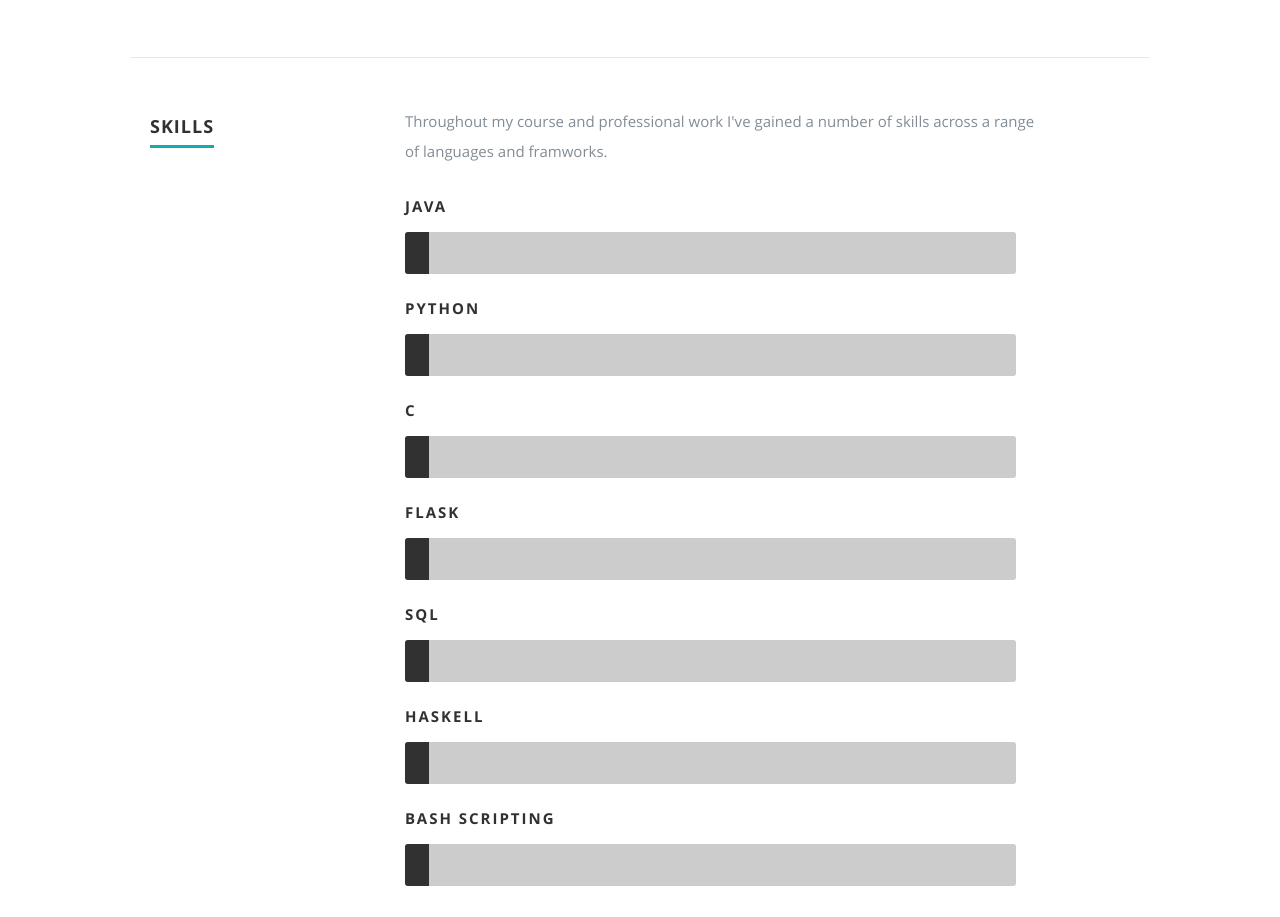
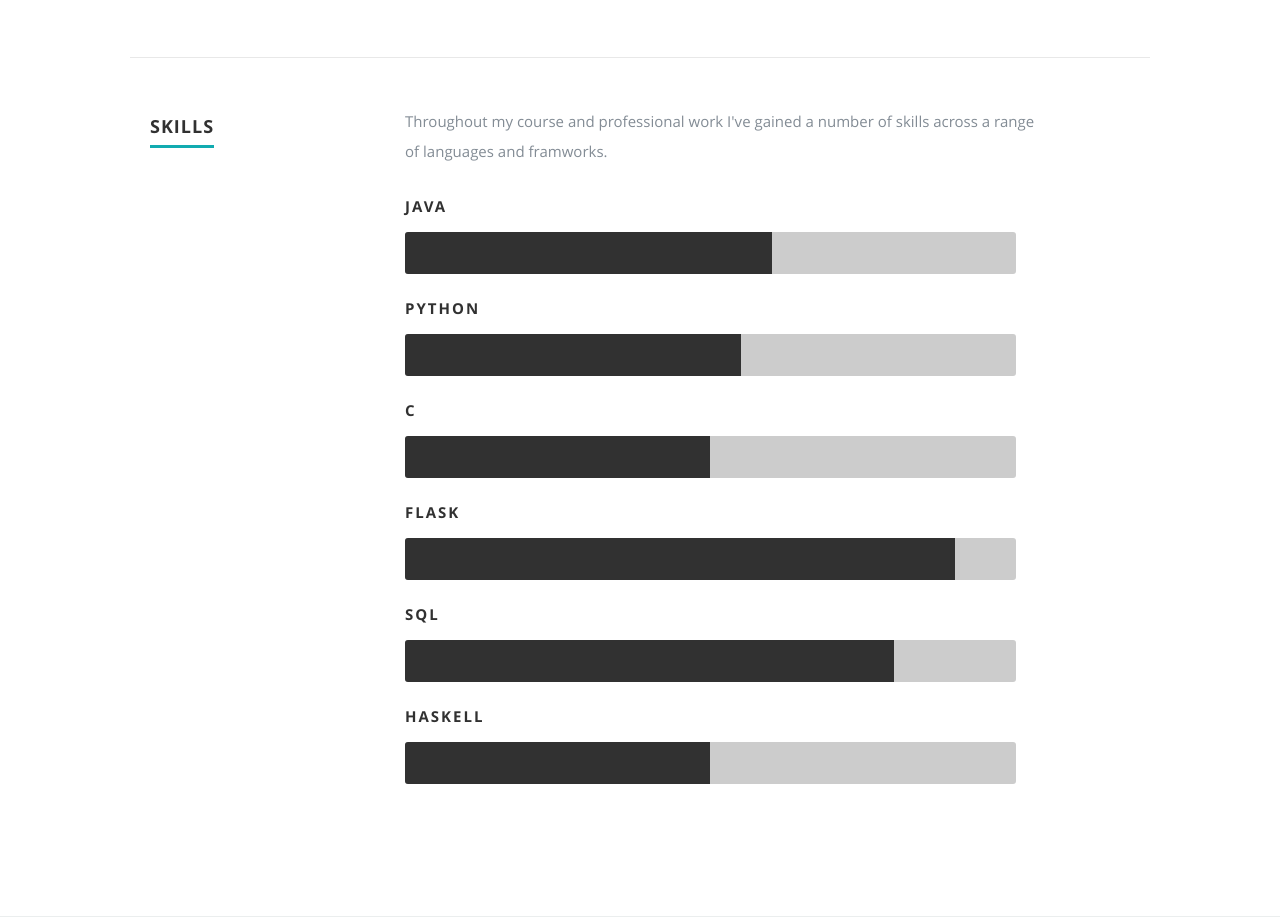
Before and after one commit to mikeyPower/cv_site, a Flask app: page / in a window 1280 px wide. Shown: the part 2298-3215 px from the top of the page. Run offline with Flask 2, Linux system fonts and the light colour scheme; parts of the project's set-up code (start-up, migrations or seed data) failed here and were passed over; some libraries are stand-ins or nearby versions.

Commit message:
further changes

```diff
--- a/app/static/css/layout.css
+++ b/app/static/css/layout.css
@@ -325,83 +325,84 @@ ul#nav li.current a { color: #F06000; }
    border-radius: 3px 0 0 3px;
 }
 
-.photoshop {
+.java {
   	width: 60%;
-  	-moz-animation: photoshop 2s ease;
-  	-webkit-animation: photoshop 2s ease;
+  	-moz-animation: java 2s ease;
+  	-webkit-animation: java 2s ease;
 }
-.illustrator {
+.python {
   	width: 55%;
-  	-moz-animation: illustrator 2s ease;
-  	-webkit-animation: illustrator 2s ease;
+  	-moz-animation: python 2s ease;
+  	-webkit-animation: python 2s ease;
 }
-.wordpress {
+.c {
   	width: 50%;
-  	-moz-animation: wordpress 2s ease;
-  	-webkit-animation: wordpress 2s ease;
+  	-moz-animation: c 2s ease;
+  	-webkit-animation: c 2s ease;
 }
-.css {
+.flask {
   	width: 90%;
-  	-moz-animation: css 2s ease;
-  	-webkit-animation: css 2s ease;
+  	-moz-animation: flask 2s ease;
+  	-webkit-animation: flask 2s ease;
 }
-.html5 {
+.sql {
   	width: 80%;
-  	-moz-animation: html5 2s ease;
-  	-webkit-animation: html5 2s ease;
+  	-moz-animation: sql 2s ease;
+  	-webkit-animation: sql 2s ease;
 }
-.jquery {
+.haskell {
   	width: 50%;
-  	-moz-animation: jquery 2s ease;
-  	-webkit-animation: jquery 2s ease;
+  	-moz-animation: haskell 2s ease;
+  	-webkit-animation: haskell 2s ease;
 }
 
-@-moz-keyframes photoshop {
+@-moz-keyframes java {
   0%   { width: 0px;  }
   100% { width: 60%;  }
 }
-@-moz-keyframes illustrator {
+@-moz-keyframes python {
   0%   { width: 0px;  }
   100% { width: 55%;  }
 }
-@-moz-keyframes wordpress {
+@-moz-keyframes c {
   0%   { width: 0px;  }
   100% { width: 50%;  }
 }
-@-moz-keyframes css {
+@-moz-keyframes flask {
   0%   { width: 0px;  }
   100% { width: 90%;  }
 }
-@-moz-keyframes html5 {
+@-moz-keyframes sql {
   0%   { width: 0px;  }
   100% { width: 80%;  }
 }
-@-moz-keyframes jquery {
+@-moz-keyframes haskell {
   0%   { width: 0px;  }
   100% { width: 50%;  }
 }
 
-@-webkit-keyframes photoshop {
+
+@-webkit-keyframes java {
   0%   { width: 0px;  }
   100% { width: 60%;  }
 }
-@-webkit-keyframes illustrator {
+@-webkit-keyframes python {
   0%   { width: 0px;  }
   100% { width: 55%;  }
 }
-@-webkit-keyframes wordpress {
+@-webkit-keyframes c {
   0%   { width: 0px;  }
   100% { width: 50%;  }
 }
-@-webkit-keyframes css {
+@-webkit-keyframes flask {
   0%   { width: 0px;  }
   100% { width: 90%;  }
 }
-@-webkit-keyframes html5 {
+@-webkit-keyframes sql {
   0%   { width: 0px;  }
   100% { width: 80%;  }
 }
-@-webkit-keyframes jquery {
+@-webkit-keyframes haskell {
   0%   { width: 0px;  }
   100% { width: 50%;  }
 }
--- a/app/templates/about_me.html
+++ b/app/templates/about_me.html
@@ -4,7 +4,7 @@
 
       <div class="three columns">
 
-         <img class="profile-pic"  src="images/profilepic.jpg" alt="" />
+         <img class="profile-pic"  src="static/images/profilepic.jpg" alt="" />
 
       </div>
 
--- a/app/templates/contact.html
+++ b/app/templates/contact.html
@@ -51,7 +51,7 @@
                <div>
                   <button class="submit">Submit</button>
                   <span id="image-loader">
-                     <img alt="" src="images/loader.gif">
+                     <img alt="" src="static/images/loader.gif">
                   </span>
                </div>
 
--- a/app/templates/index.html
+++ b/app/templates/index.html
@@ -63,7 +63,7 @@
 
             <ul class="social">
                <li><a href="#"><i class="fa fa-google-plus"></i></a></li>
-               <li><a href="#"><i class="fa fa-instagram"></i></a></li>
+               <li><a href="https://www.instagram.com/michaelpower2687/"><i class="fa fa-instagram"></i></a></li>
                <li><a href="https://www.linkedin.com/in/michael-power-cs-tcd/"><i class="fa fa-linkedin"></i></a></li>
                <li><a href="https://github.com/mikeyPower/"><i class="fa fa-github"></i></a></li>
                <li><a href="#"><i class="fa fa-skype"></i></a></li>
@@ -380,7 +380,7 @@
 
            <ul class="social-links">
               <li><a href="#"><i class="fa fa-google-plus"></i></a></li>
-              <li><a href="#"><i class="fa fa-instagram"></i></a></li>
+              <li><a href="https://www.instagram.com/michaelpower2687/"><i class="fa fa-instagram"></i></a></li>
               <li><a href="https://www.linkedin.com/in/michael-power-cs-tcd/"><i class="fa fa-linkedin"></i></a></li>
               <li><a href="https://github.com/mikeyPower/"><i class="fa fa-github"></i></a></li>
               <li><a href="#"><i class="fa fa-skype"></i></a></li>
--- a/app/templates/resume.html
+++ b/app/templates/resume.html
@@ -1,3 +1,4 @@
+
 <section id="resume">
 
    <!-- Education
@@ -110,13 +111,13 @@
      <div class="bars">
 
         <ul class="skills">
-          <li><span class="bar-expand Java"></span><em>Java</em></li>
-               <li><span class="bar-expand Python"></span><em>Python</em></li>
-         <li><span class="bar-expand C"></span><em>C</em></li>
-               <li><span class="bar-expand Flask"></span><em>Flask</em></li>
-                <li><span class="bar-expand SQL"></span><em>SQL</em></li>
-                <li><span class="bar-expand Haskell"></span><em>Haskell</em></li>
-                <li><span class="bar-expand Bash Scripting"></span><em>Bash Scripting</em></li>
+          <li><span class="bar-expand java"></span><em>Java</em></li>
+               <li><span class="bar-expand python"></span><em>Python</em></li>
+         <li><span class="bar-expand c"></span><em>C</em></li>
+               <li><span class="bar-expand flask"></span><em>Flask</em></li>
+                <li><span class="bar-expand sql"></span><em>SQL</em></li>
+                <li><span class="bar-expand haskell"></span><em>Haskell</em></li>
+
        </ul>
 
      </div><!-- end skill-bars -->
```
